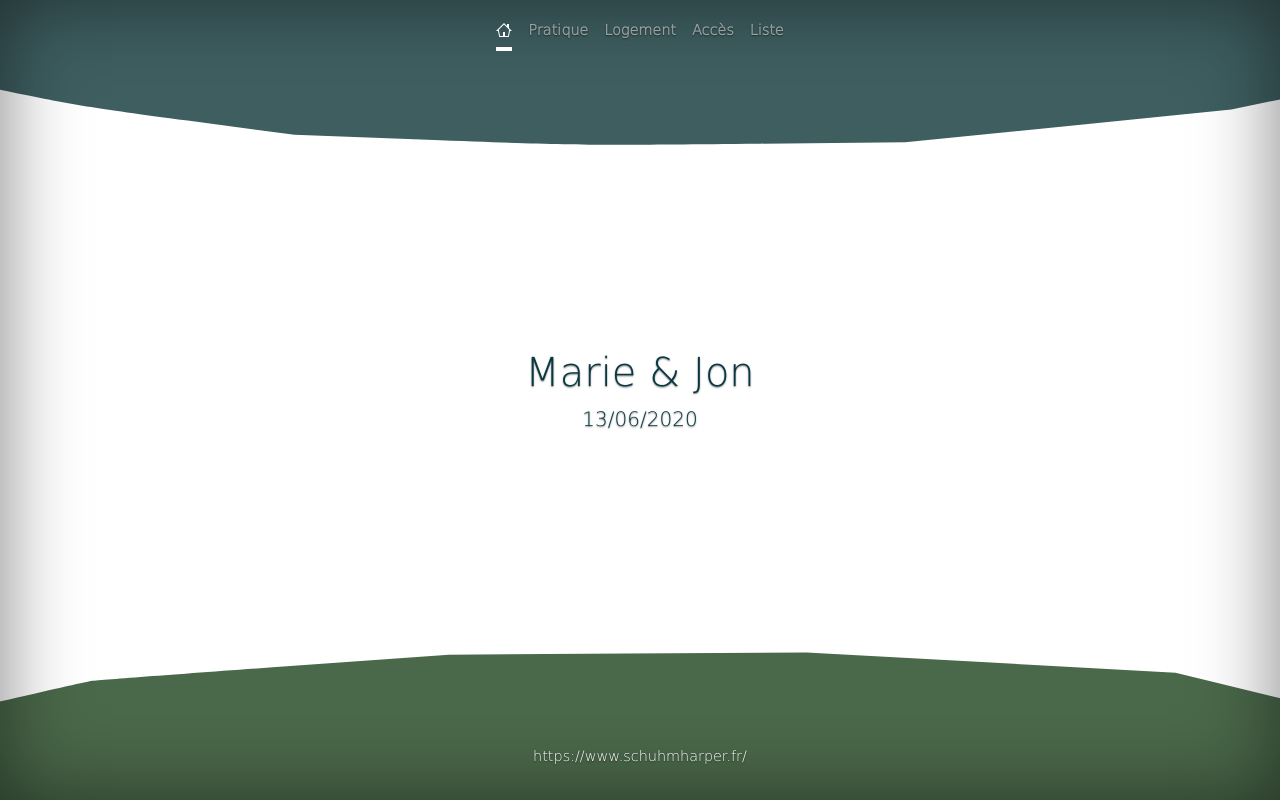
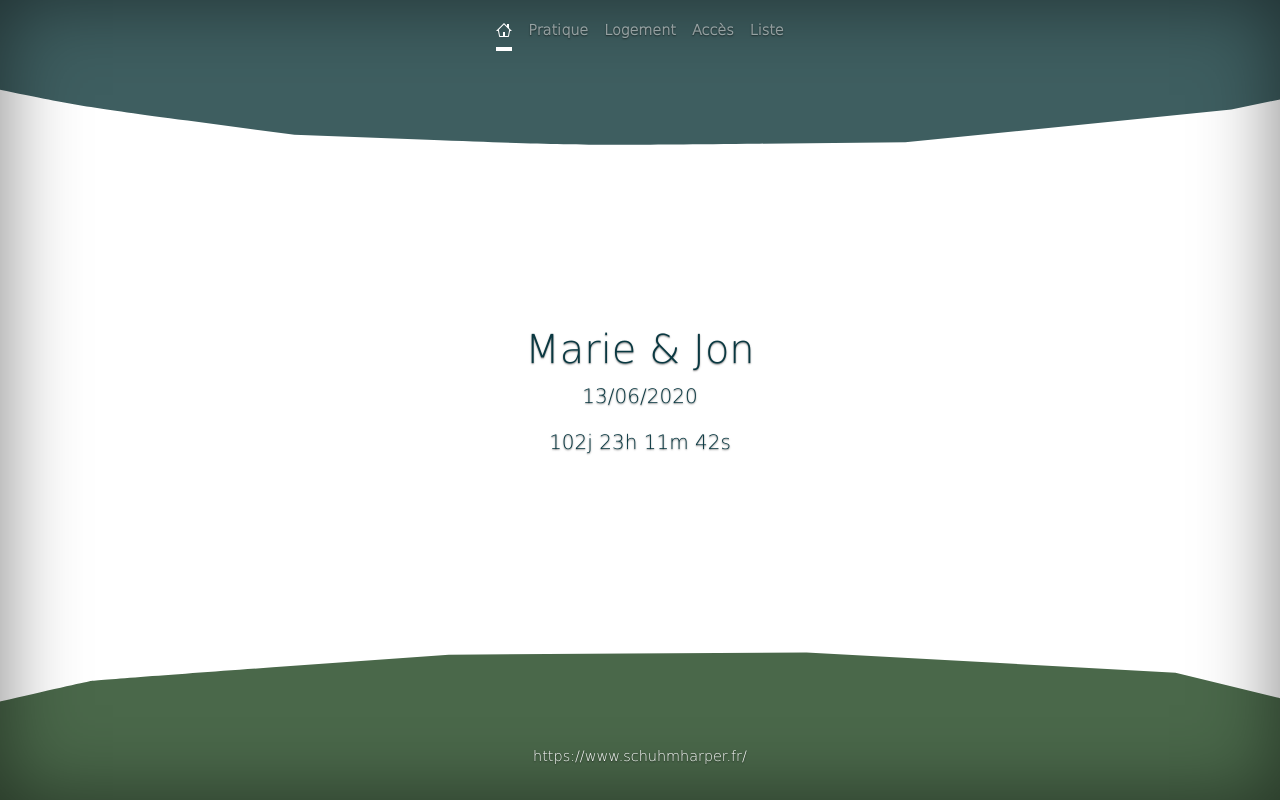
Before and after one commit to jonenst/schuhmharper.fr, a plain HTML site: page index.html in a window 1280 px wide. Drawn offline with Linux system fonts and the light colour scheme.

Commit message:
decompte tout le temps

```diff
--- a/index.html
+++ b/index.html
@@ -35,18 +35,22 @@
         </div>
       </header>
 
+      <main role="main" class="inner cover">
 <div class="tab-content" id="nav-tabContent">
   <div class="tab-pane show active" id="nav-home" role="tabpanel" aria-labelledby="nav-home-tab">
-      <main role="main" class="inner cover">
         <h1 class="cover-heading">Marie & Jon</h1>
         <p class="lead">13/06/2020</p>
-      </main>
+        <p id=decompte class="lead">&nbsp;</p>
 </div>
-  <div class="tab-pane" id="nav-pratique" role="tabpanel" aria-labelledby="nav-pratique-tab">pratique</div>
+  <div class="tab-pane" id="nav-pratique" role="tabpanel" aria-labelledby="nav-pratique-tab">
+        <h1 class="cover-heading">Marie & Jon</h1>
+        <p class="lead">13/06/2020</p>
+</div>
   <div class="tab-pane" id="nav-logement" role="tabpanel" aria-labelledby="nav-logement-tab">logement</div>
   <div class="tab-pane" id="nav-acces" role="tabpanel" aria-labelledby="nav-acces-tab">acces</div>
   <div class="tab-pane" id="nav-liste" role="tabpanel" aria-labelledby="nav-liste-tab">liste</div>
 </div>
+      </main>
 
       <footer class="mastfoot mt-auto">
         <div class="inner">
@@ -63,5 +67,30 @@
     <script src="jquery-3.2.1.slim.min.js"></script>
     <script src="popper.min.js"></script>
     <script src="bootstrap.min.js"></script>
+    <script>
+function pad2(n) {
+  return (n < 10 ? "0" : "" ) + n;
+}
+function setDecompte(decompte) {
+  var date_debut = new Date("2020-06-13T17:00:00+02:00");
+  //var date_debut = new Date("2020-03-03T18:00:00+01:00");
+  var difference = date_debut - Date.now();
+  var res = "";
+  var tmp = Math.floor(difference/1000);
+  res = pad2(tmp%60) + "s " + res;
+  var tmp = Math.floor(tmp/60);
+  res = pad2(tmp%60) + "m " + res;
+  var tmp = Math.floor(tmp/60);
+  res = pad2(tmp%24) + "h " + res;
+  var tmp = Math.floor(tmp/24);
+  res = pad2(tmp) + "j " + res;
+  decompte.innerHTML=res;
+}
+var decompte=document.getElementById("decompte");
+  setDecompte(decompte);
+  setInterval(function() {
+  setDecompte(decompte);
+}, 1000);
+    </script>
   </body>
 </html>
```
